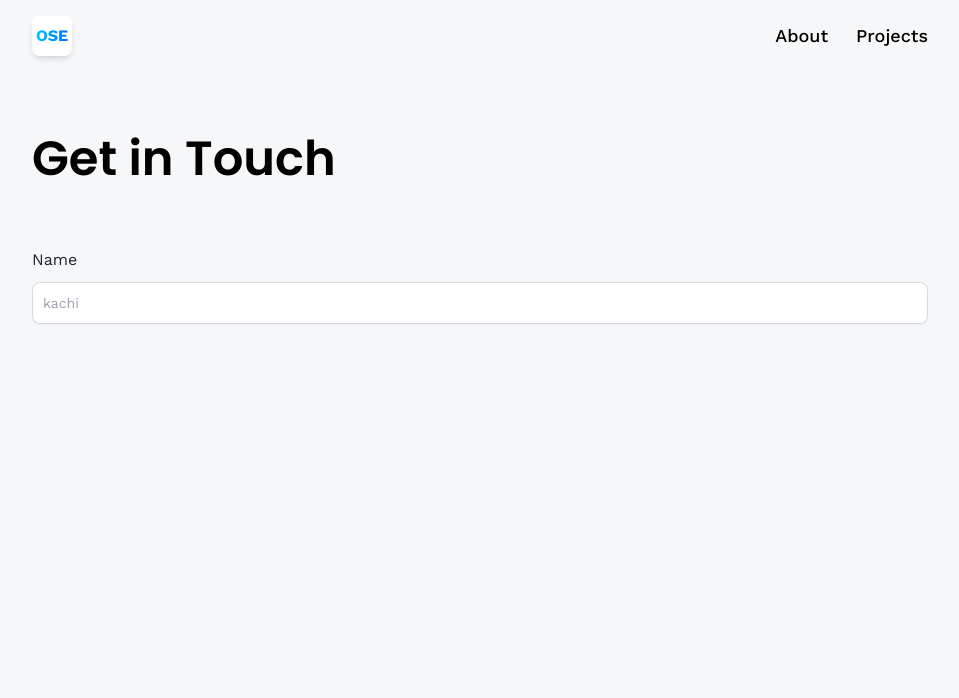
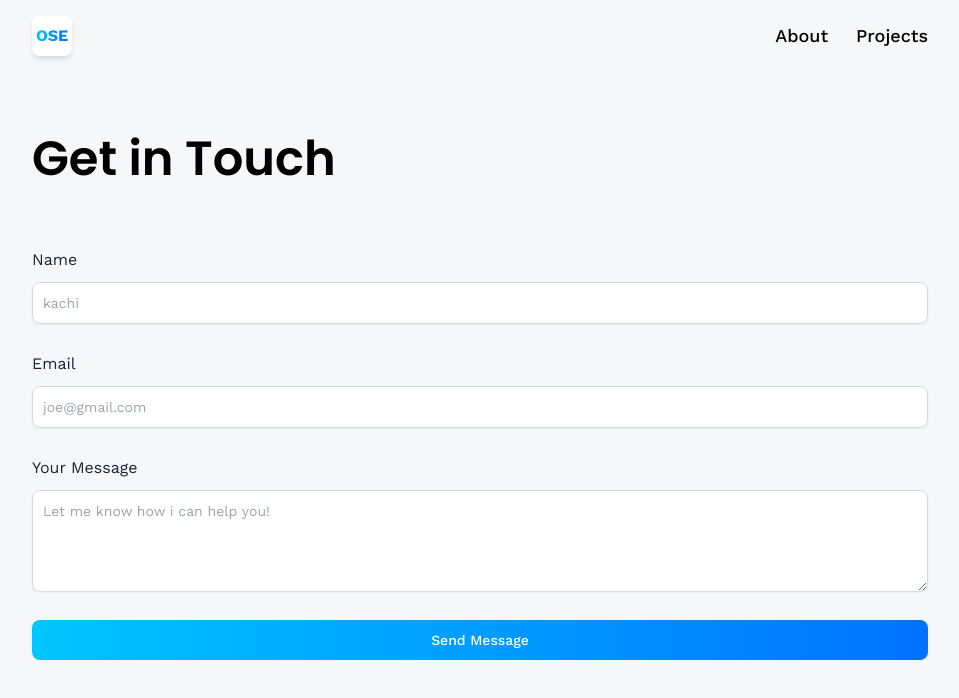
Before and after one commit to Onyedikachi123/My-3D-Portfolio, a React (Vite) app: page /contact in a window 1280 px wide. Shown: the top 698 px of the page, without its empty margins (160-1119 px from the left). Built offline with nearby package versions, Linux system fonts and the light colour scheme.

Commit message:
installed and implemented emailjs to send emails to my gmail

```diff
--- a/package.json
+++ b/package.json
@@ -10,6 +10,7 @@
     "preview": "vite preview"
   },
   "dependencies": {
+    "@emailjs/browser": "^4.1.0",
     "@react-spring/three": "^9.7.3",
     "@react-three/drei": "^9.97.6",
     "@react-three/fiber": "^8.15.16",
--- a/src/pages/Contact.jsx
+++ b/src/pages/Contact.jsx
@@ -1,19 +1,51 @@
-import { useState } from "react"
-
+import { useRef, useState } from "react";
+import emailjs from '@emailjs/browser'
 
 const Contact = () => {
-   const [form, setForm] = useState({ name: '', email: '', message: ''})
+  const formRef = useRef(null);
+  const [form, setForm] = useState({ name: "", email: "", message: "" });
+  const [IsLoading, setIsLoading] = useState(false);
 
-   const handleChange = () => {};
+  const handleChange = (e) => {
+    setForm({ ...form, [e.target.name]: e.target.value })
+  };
   const handleFocus = () => {};
   const handleBlur = () => {};
+  const handleSubmit = (e) => {
+    e.preventDefault();
+    setIsLoading(true);
+
+    emailjs.send(
+      import.meta.env.VITE_APP_EMAILJS_SERVICE_ID,
+      import.meta.env.VITE_APP_EMAILJS_TEMPLATE_ID,
+      {
+        from_name: form.name,
+        to_name: "Kachi",
+        from_email: form.email,
+        to_email: 'onyedikachierugo@gmail.com',
+        message: form.message
+      },
+      import.meta.env.VITE_APP_EMAILJS_PUBLIC_KEY
+    ).then(() => {
+      setIsLoading(false)
+      // TODO: Show success message
+      // TODO: Hide an alert
+      setForm({ name: "", email: "", message: "" })
+    }).catch(() => {
+      setIsLoading(false);
+      console.log(error);
+      // TODO: Show error message
+    })
+  };
 
   return (
     <section className="relative flex lg:flex-row flex-col max-container">
       <div className="flex-1 min-w-[50%] flex flex-col">
         <h1 className="head-text">Get in Touch</h1>
 
-      <form className="w-full flex flex-col gap-7 mt-14">
+        <form className="w-full flex flex-col gap-7 mt-14"
+        onSubmit={handleSubmit}
+        >
           <label className="text-black-500 font-semi-bold">
             Name
             <input
@@ -24,12 +56,51 @@
               required
               value={form.name}
               onChange={handleChange}
+              onFocus={handleFocus}
+              onBlur={handleBlur}
             />
           </label>
+          <label className="text-black-500 font-semi-bold">
+            Email
+            <input
+              type="email"
+              name="email"
+              className="input"
+              placeholder="joe@gmail.com"
+              required
+              value={form.email}
+              onChange={handleChange}
+              onFocus={handleFocus}
+              onBlur={handleBlur}
+            />
+          </label>
+          <label className="text-black-500 font-semi-bold">
+            Your Message
+            <textarea
+              name="message"
+              rows={4}
+              className="textarea"
+              placeholder="Let me know how i can help you!"
+              required
+              value={form.message}
+              onChange={handleChange}
+              onFocus={handleFocus}
+              onBlur={handleBlur}
+            />
+          </label>
+          <button
+            type="submit"
+            disabled={IsLoading}
+            className="btn"
+            onFocus={handleFocus}
+            onBlur={handleBlur}
+          >
+            {IsLoading ? "Sending..." : "Send Message"}
+          </button>
         </form>
       </div>
     </section>
-  )
-}
+  );
+};
 
-export default Contact
+export default Contact;
```
Also changed, not shown: 1 other file (tests, documents, lock files or other folders). Lines whose indentation alone changed are shown as unchanged.
